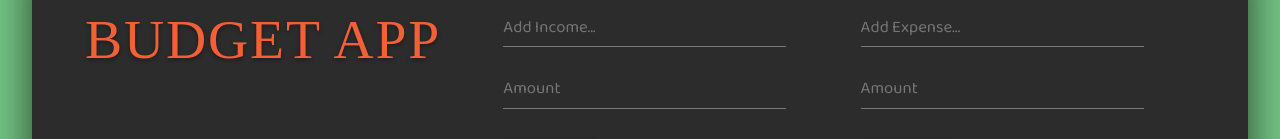
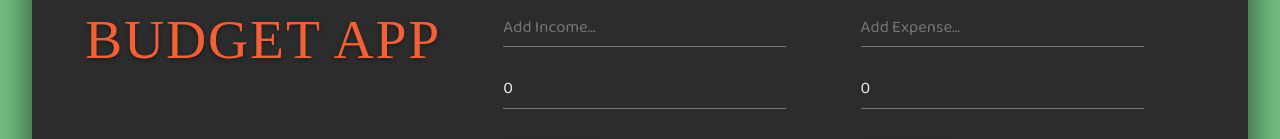
Before and after one commit to MelissaAstbury/Budget-Planner, a React (Create React App) app: page / in a window 1280 px wide. Shown: the part 120-259 px from the top of the page. Built offline with nearby package versions, Linux system fonts and the light colour scheme; the HTML template or start-up script is replaced by a standard one; a web font is replaced by a local one.

Commit message:
you can now add on the expense list. Also on submit of the information in the input fields the field go back to their placeholder

```diff
--- a/src/components/AddTransaction/AddTransaction.js
+++ b/src/components/AddTransaction/AddTransaction.js
@@ -3,7 +3,7 @@ import { v4 as uuidv4 } from "uuid";
 import { GlobalContext } from "../context/GlobalState";
 
 const AddTransaction = () => {
-  const { addIncome } = useContext(GlobalContext);
+  const { addIncome, addExpense } = useContext(GlobalContext);
 
   const [income, setIncome] = useState({
     incomeText: "",
@@ -29,6 +29,42 @@ const AddTransaction = () => {
     };
 
     addIncome(newIncomeTransaction);
+
+    setIncome({
+      incomeText: "",
+      incomeAmount: 0,
+    });
+  };
+
+  const [expense, setExpense] = useState({
+    expenseText: "",
+    expenseAmount: 0,
+  });
+
+  const { expenseText, expenseAmount } = expense;
+
+  const onChangeExpense = (e) => {
+    //this will access the exact property value
+    // "...income" - this keeps the text and the number instead of the number over writting the text
+    setExpense({ ...expense, [e.target.name]: e.target.value });
+    console.log(income);
+  };
+
+  const onSubmitExpense = (e) => {
+    e.preventDefault();
+
+    const newExpenseTransaction = {
+      id: uuidv4(),
+      expenseText,
+      expenseAmount: expenseAmount * 1,
+    };
+
+    addExpense(newExpenseTransaction);
+
+    setExpense({
+      expenseText: "",
+      expenseAmount: 0,
+    });
   };
 
   return (
@@ -38,6 +74,7 @@ const AddTransaction = () => {
           <input
             type="text"
             name="incomeText"
+            value={incomeText}
             placeholder="Add Income..."
             autoComplete="off"
             onChange={onChangeIncome}
@@ -45,6 +82,7 @@ const AddTransaction = () => {
           <input
             type="number"
             name="incomeAmount"
+            value={incomeAmount}
             placeholder="Amount"
             autoComplete="off"
             onChange={onChangeIncome}
@@ -52,10 +90,24 @@ const AddTransaction = () => {
           <input type="submit" value="submit" />
         </div>
       </form>
-      <form>
+      <form onSubmit={onSubmitExpense}>
         <div className="input-group expense">
-          <input type="text" placeholder="Add Expense..." autoComplete="off" />
-          <input type="number" placeholder="Amount" autoComplete="off" />
+          <input
+            type="text"
+            name="expenseText"
+            value={expenseText}
+            placeholder="Add Expense..."
+            autoComplete="off"
+            onChange={onChangeExpense}
+          />
+          <input
+            type="number"
+            name="expenseAmount"
+            value={expenseAmount}
+            placeholder="Amount"
+            autoComplete="off"
+            onChange={onChangeExpense}
+          />
           <input type="submit" value="submit" />
         </div>
       </form>
--- a/src/components/context/AppReducer.js
+++ b/src/components/context/AppReducer.js
@@ -5,6 +5,11 @@ export default (state, action) => {
         ...state,
         incomeTransactions: [action.payload, ...state.incomeTransactions],
       };
+    case "ADD_EXPENSE":
+      return {
+        ...state,
+        expenseTransactions: [action.payload, ...state.expenseTransactions],
+      };
     default:
       return state;
   }
--- a/src/components/context/GlobalState.js
+++ b/src/components/context/GlobalState.js
@@ -26,12 +26,20 @@ export const GlobalContextProvider = ({ children }) => {
     });
   };
 
+  const addExpense = (expenseTransaction) => {
+    dispatch({
+      type: "ADD_EXPENSE",
+      payload: expenseTransaction,
+    });
+  };
+
   return (
     <GlobalContext.Provider
       value={{
         incomeTransactions: state.incomeTransactions,
         expenseTransactions: state.expenseTransactions,
         addIncome,
+        addExpense,
       }}
     >
       {children}
```
